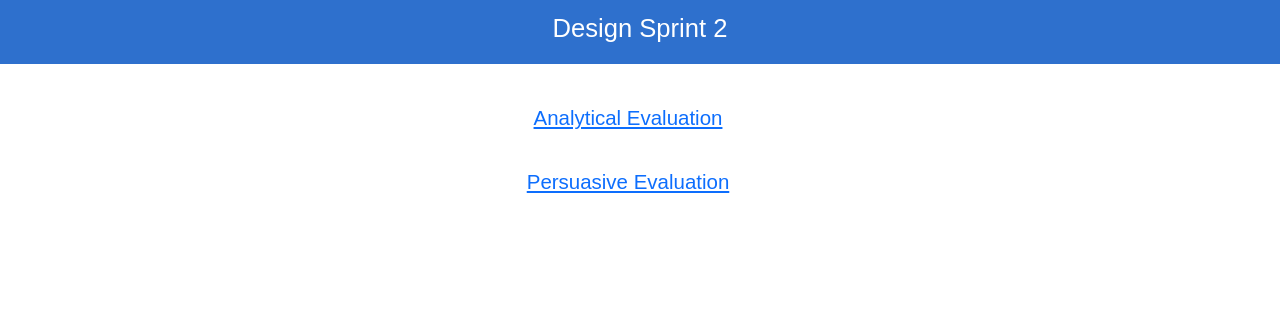
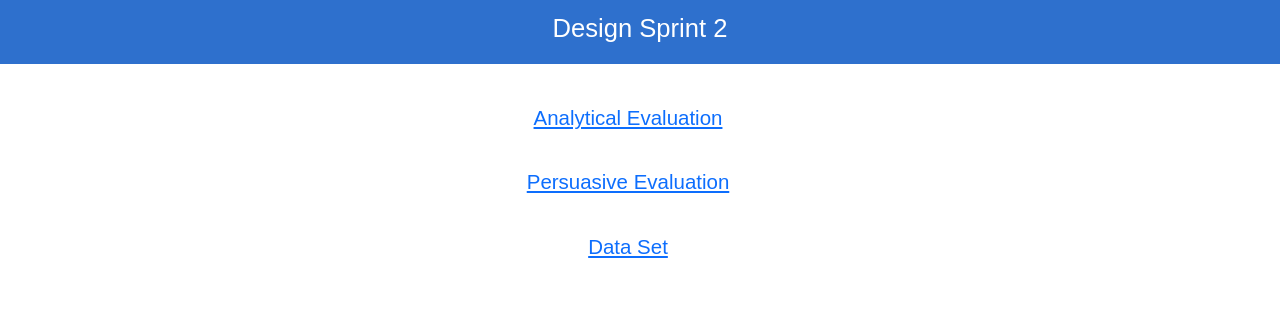
Before and after one commit to limilano/DesignSprint2, a plain HTML site: page index.html in a window 1280 px wide. Drawn offline with nearby package versions, Linux system fonts and the light colour scheme.

Commit message:
added data set link

```diff
--- a/index.html
+++ b/index.html
@@ -30,6 +30,7 @@
 				<div class="col col-6 align-self-center">
 					<h4 class="center"><a href="analytical.html">Analytical Evaluation</a></h4>
 					<h4 class="center"><a href="persuasive.html">Persuasive Evaluation</a></h4>
+					<h4 class="center"><a href="https://corgis-edu.github.io/corgis/csv/graduates/">Data Set</a></h4>
 				</div>
 			</div>
 
```
